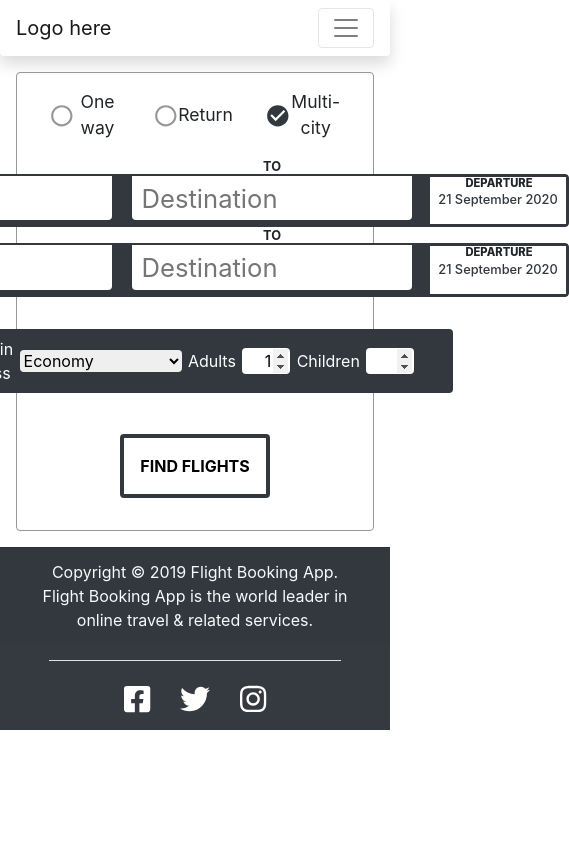
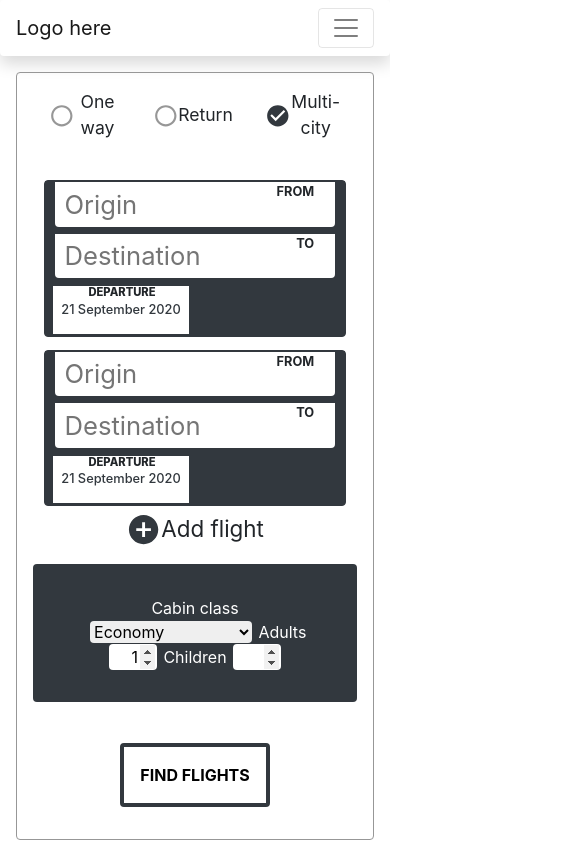
Before and after one commit to adirozaq8/flight-app, a React (Create React App) app in the folder client/: page / in a window 390 px wide. Both pictures are taken after a click on the item "Multi-city". Shown: the top 844 px of the page, 569 px wide, since content can reach past the window. Built offline with nearby package versions, Linux system fonts and the light colour scheme; no server answers.

Commit message:
added multi-city basic add/remove logic, some responsive css added

```diff
--- a/client/src/components/travelform/TravelForm.css
+++ b/client/src/components/travelform/TravelForm.css
@@ -111,6 +111,9 @@
   color: var(--dark);
 }
 /* input */
+.TravelForm__input-row-wrapper {
+  margin: 0;
+}
 .TravelForm__input-group-wrapper {
   display: flex;
   border-radius: 4px;
@@ -130,9 +133,9 @@
   text-transform: uppercase;
   font-weight: bold;
   position: absolute;
-  top: -1.2rem;
-  left: 50%;
-  transform: translateX(-50%);
+  top: 0rem;
+  right: 10%;
+  z-index: 1;
 }
 .TravelForm__input-wrapper {
   display: flex;
@@ -194,7 +197,7 @@
 .TravelForm__input-country,
 .TravelForm__date-header {
   backface-visibility: hidden;
-  animation: opactosolid 0.4s ease;
+  animation: opactosolid 0.2s ease;
 }
 .TravelForm__input-iata,
 .TravelForm__input-airport,
@@ -228,6 +231,43 @@
   max-height: 200px;
   overflow-y: auto;
   top: var(--inputHeight);
+}
+.TravelForm__add-flight {
+  text-align: center;
+}
+.TravelForm__add-flight {
+  margin-bottom: 1rem;
+  display: flex;
+  justify-content: center;
+  font-size: 1.4rem;
+}
+.TravelForm__add-flight {
+  width: fit-content;
+  margin: 0 auto;
+  margin-bottom: 1rem;
+  display: flex;
+  justify-content: center;
+  font-size: 1.4rem;
+  cursor: pointer;
+}
+.TravelForm__icon-add {
+  width: 2.2rem !important;
+  height: 2.2rem !important;
+  color: var(--dark);
+}
+.TravelForm__remove-flight {
+  color: var(--light);
+  width: fit-content;
+  margin: 0 auto;
+  display: flex;
+  justify-content: center;
+  align-items: center;
+  cursor: pointer;
+}
+.TravelForm__icon-remove {
+  width: 2.2rem !important;
+  height: 2.2rem !important;
+  color: var(--light);
 }
 /* Amform secondary */
 .TravelForm__secondary {
@@ -272,8 +312,27 @@
 #TravelForm__submit:hover {
   background: var(--select);
 }
+/* modifiers */
+.TravelForm--margin-bottom-none {
+  margin-bottom: 0;
+}
 /* media queries */
-
+@media only screen and (max-width: 800px) {
+  .TravelForm__input-group-wrapper {
+    flex-direction: column;
+    /*TEMPORARY solution for getting only one box per row */
+    margin: 0.4rem 50%;
+  }
+}
+@media only screen and (max-width: 690px) {
+  .TravelForm__input-group-wrapper {
+    margin: 0.4rem;
+  }
+  .TravelForm__secondary {
+    flex-wrap: wrap;
+    height: 100%;
+  }
+}
 /* animations and effects */
 @keyframes opactosolid {
   0% {
--- a/client/src/components/travelform/TravelForm.jsx
+++ b/client/src/components/travelform/TravelForm.jsx
@@ -2,6 +2,7 @@ import React, { useEffect } from "react";
 import { useSelector, useDispatch } from "react-redux";
 import TravelTypes from "./components/TravelTypes";
 import TravelFormInput from "./components/TravelFormInput";
+import AddFlight from "./components/AddFlight";
 
 import "./TravelForm.css";
 
@@ -44,9 +45,16 @@ const TravelForm = () => {
       <div className="TravelForm__control-group">
         <ul className="TravelForm__radio-button">{<TravelTypes />}</ul>
       </div>
-      <div className="TravelForm__control-group">
+      <div
+        className={
+          travelForm.travelType === 2
+            ? "TravelForm__control-group TravelForm--margin-bottom-none"
+            : "TravelForm__control-group"
+        }
+      >
         <TravelFormInput />
       </div>
+      {travelForm.travelType === 2 && <AddFlight />}
       <div className="TravelForm__control-group">
         <div className="TravelForm__secondary">
           <label htmlFor="TravelClass">Cabin class</label>
--- /dev/null
+++ b/client/src/components/travelform/components/AddFlight.jsx
@@ -0,0 +1,24 @@
+import React from "react";
+import { useSelector, useDispatch } from "react-redux";
+import AddCircle from "@material-ui/icons/AddCircle";
+
+const AddFlight = () => {
+  const travelForm = useSelector((state) => state.travelForm);
+  const dispatch = useDispatch();
+  const updateTravelForm = () => {
+    dispatch({ type: "UPDATE_TRAVELFORM", payload: travelForm });
+  };
+  const handleClick = (idx) => {
+    travelForm.cityInputs.push(travelForm.cityInputTemplate);
+    updateTravelForm();
+  };
+
+  return (
+    <div className="TravelForm__add-flight" onClick={handleClick}>
+      <AddCircle className="TravelForm__icon-add" />
+      <span>Add flight</span>
+    </div>
+  );
+};
+
+export default AddFlight;
--- /dev/null
+++ b/client/src/components/travelform/components/RemoveFlight.jsx
@@ -0,0 +1,25 @@
+import React from "react";
+import { useSelector, useDispatch } from "react-redux";
+import RemoveCircle from "@material-ui/icons/RemoveCircle";
+
+const RemoveFlight = () => {
+  const travelForm = useSelector((state) => state.travelForm);
+  const dispatch = useDispatch();
+  const updateTravelForm = () => {
+    dispatch({ type: "UPDATE_TRAVELFORM", payload: travelForm });
+  };
+  const handleClick = (idx) => {
+    travelForm.cityInputs.pop();
+    updateTravelForm();
+  };
+
+  return (
+    <div className="TravelForm__remove-flight" onClick={handleClick}>
+      <div className="">
+        {<RemoveCircle className="TravelForm__icon-remove" />}
+      </div>
+    </div>
+  );
+};
+
+export default RemoveFlight;
--- a/client/src/components/travelform/components/TravelFormInput.jsx
+++ b/client/src/components/travelform/components/TravelFormInput.jsx
@@ -1,6 +1,7 @@
 import React from "react";
 import SuggestionList from "./SuggestionList";
 import DateInput from "../components/dateinput/DateInput";
+import RemoveFlight from "./RemoveFlight";
 import { useSelector, useDispatch } from "react-redux";
 
 // sorting priority based on input value at the beginning of string first
@@ -109,10 +110,11 @@ const TravelFormInput = () => {
     }
     updateTravelForm();
   };
-  return (
-    <div className="TravelForm__input-row-wrapper">
-      {travelForm.cityInputs.map((input, idx) => (
-        <div className="TravelForm__input-group-wrapper">
+  return travelForm.cityInputs.map((input, idx) => (
+    <div
+      key={"travelSetWrap-" + idx}
+      className="TravelForm__input-group-wrapper"
+    >
       {Object.keys(input).map((originDest) => {
         return (
           <div
@@ -121,9 +123,7 @@ const TravelFormInput = () => {
           >
             <div className="TravelForm__input-box">
               <div className="TravelForm__input-wrapper">
-                    <label
-                      htmlFor={"TravelForm__input-" + idx + "-" + originDest}
-                    >
+                <label htmlFor={"TravelForm__input-" + idx + "-" + originDest}>
                   {input[originDest].title}
                 </label>
                 <input
@@ -190,10 +190,9 @@ const TravelFormInput = () => {
           </div>
         )}
       </div>
+      {travelForm.travelType === 2 && idx > 1 && <RemoveFlight />}
     </div>
-      ))}
-    </div>
-  );
+  ));
 };
 
 export default TravelFormInput;
```
Lines whose indentation alone changed are shown as unchanged.
